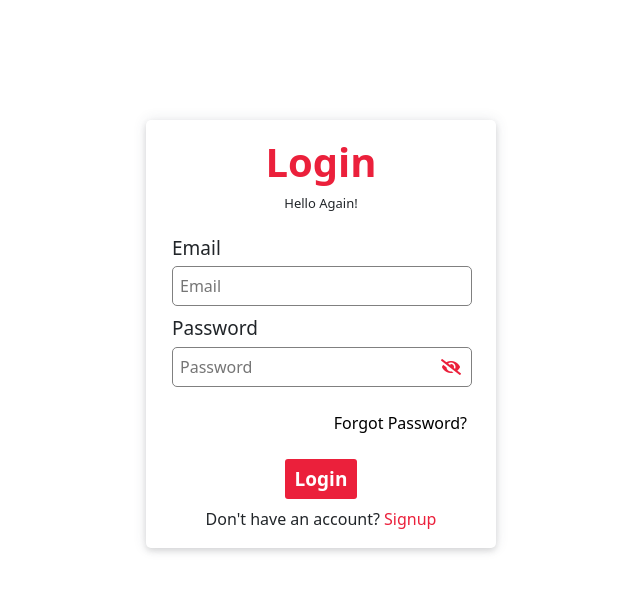
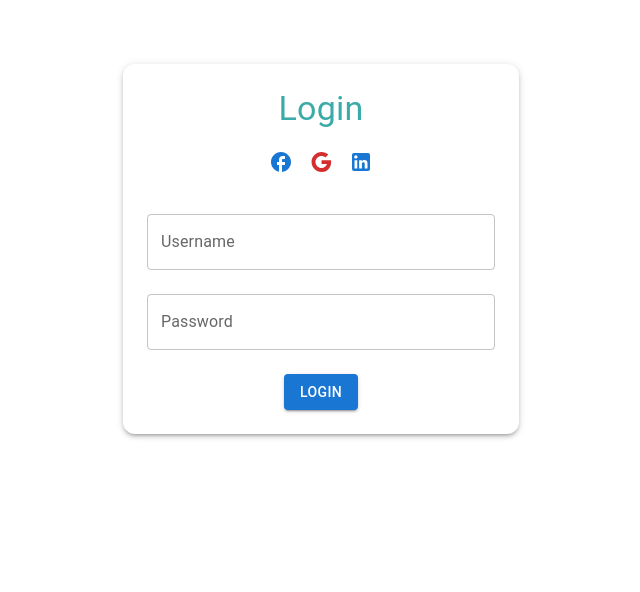
Before and after one commit to Agalya-10/React-Task-II, a React (Create React App) app: page /signin in a window 1280 px wide. Shown: the top 592 px of the page, without its empty margins (319-959 px from the left). Built offline with nearby package versions, Linux system fonts and the light colour scheme.

Commit message:
Create Material ui

```diff
--- a/package.json
+++ b/package.json
@@ -5,6 +5,7 @@
   "dependencies": {
     "@emotion/react": "^11.14.0",
     "@emotion/styled": "^11.14.0",
+    "@mui/icons-material": "^6.4.4",
     "@mui/material": "^6.4.4",
     "bootstrap": "^5.3.3",
     "cra-template": "1.2.0",
--- a/src/Components/Signin.jsx
+++ b/src/Components/Signin.jsx
@@ -1,175 +1,46 @@
-import React, { Component } from 'react';
-import * as Yup from 'yup';
-import { Navigate } from 'react-router-dom';
+import React, { Component } from "react";
+import { TextField, Button, Box, Typography, Container, IconButton } from "@mui/material";
+import FacebookOutlinedIcon from "@mui/icons-material/FacebookOutlined";
+import GoogleIcon from "@mui/icons-material/Google";
+import LinkedInIcon from "@mui/icons-material/LinkedIn";
 
 class Signin extends Component {
-  constructor(props) {
-    super(props);
-    this.state = {
-      email: '',
-      password: '',
-      errors: {
-        email: '',
-        password: '',
-      },
-      passwordVisible: false,
-      navigateToRegister: false,
-    };
-  }
-
-  validationSchema = Yup.object().shape({
-    email: Yup.string().email('Invalid email format').required('Email is required'),
-    password: Yup.string().min(6, 'Password must be at least 6 characters').required('Password is required'),
-  });
-
-  handleChange = (e) => {
-    this.setState({ [e.target.name]: e.target.value });
-  };
-
-  handleBlur = (e) => {};
-
-  handleSubmit = async (e) => {
+  handleSubmit = (e) => {
     e.preventDefault();
-
-    const { email, password } = this.state;
-
-    try {
-      await this.validationSchema.validate({ email, password }, { abortEarly: false });
-
-      try {
-        const response = await fetch(
-          'https://67286ba3270bd0b975555c01.mockapi.io/loginpage/Useeffecttaskone',
-          {
-            method: 'POST',
-            headers: {
-              'Content-Type': 'application/json',
-            },
-            body: JSON.stringify({ email, password }),
-          }
-        );
-
-        if (response.ok) {
-          console.log('Submitted Data:', { email, password });
-          this.setState({ navigateToRegister: true });
-        } else {
-          const errorData = await response.json();
-          alert(`Error: ${errorData.message}`);
-        }
-      } catch (error) {
-        console.error('Error:', error);
-        alert('An error occurred while logging in. Please try again.');
-      }
-    } catch (error) {
-      const newErrors = error.inner.reduce((acc, currError) => {
-        acc[currError.path] = currError.message;
-        return acc;
-      }, {});
-
-      this.setState({ errors: newErrors });
-    }
-  };
-
-  togglePasswordVisibility = () => {
-    this.setState((prevState) => ({
-      passwordVisible: !prevState.passwordVisible,
-    }));
-
+    const formData = new FormData(e.target);
+    console.log("Username:", formData.get("username"));
+    console.log("Password:", formData.get("password"));
   };
 
   render() {
-    const { email, password, errors, passwordVisible, navigateToRegister } = this.state;
+    return (
+      <Container maxWidth="xs">
+        <Box sx={{ mt: 8, p: 3, boxShadow: 3, borderRadius: 3, textAlign: "center", color: "#3aaba8" }}>
+          <Typography variant="h4" gutterBottom>
+            Login
+          </Typography>
 
-    if (navigateToRegister) {
-      return <Navigate to="/Signup" />;
-    }
+          <Box sx={{ display: "flex", justifyContent: "center", mb: 2 }}>
+            <IconButton color="primary">
+              <FacebookOutlinedIcon fontSize="medium" />
+            </IconButton>
+            <IconButton color="error">
+              <GoogleIcon fontSize="medium" />
+            </IconButton>
+            <IconButton color="primary">
+              <LinkedInIcon fontSize="medium" />
+            </IconButton>
+          </Box>
 
-    return (
-      <div className="formhead">
-        <form className="form1" onSubmit={this.handleSubmit}>
-          <h1 className="head1 mt-2">Login</h1>
-          <p className="head1 mt-2 text-dark" style={{ fontSize: '13px', fontWeight: '500' }}>
-            Hello Again!
-          </p>
-
-          <label className="label mt-1">Email</label>
-          <input
-            className="box1"
-            type="email"
-            name="email"
-            placeholder="Email"
-            value={email}
-            onChange={this.handleChange}
-            onBlur={this.handleBlur}
-            autoComplete="off"
-          />
-          {errors.email && (
-            <span style={{ color: 'red', fontSize: '13px', paddingLeft: '14px' }}>
-              {errors.email}
-            </span>
-          )}
-          <br />
-          <label className="label mt-2">Password</label>
-          <div style={{ position: 'relative' }}>
-            <input
-              className="box1"
-              type={passwordVisible ? 'text' : 'password'}
-              name="password"
-              placeholder="Password"
-              value={password}
-              onChange={this.handleChange}
-              onBlur={this.handleBlur}
-            />
-            <span
-              onClick={this.togglePasswordVisibility}
-              style={{
-                position: 'absolute',
-                right: '25px',
-                top: '55%',
-                transform: 'translateY(-50%)',
-                cursor: 'pointer',
-                fontSize: '16px',
-              }}
-            >
-              {passwordVisible ? (
-                <i className="fas fa-eye" style={{ color: 'rgb(235, 32, 59)' }}></i>
-              ) : (
-                <i className="fas fa-eye-slash" style={{ color: 'rgb(235, 32, 59)' }}></i>
-              )}
-            </span>
-          </div>
-          {errors.password && (
-            <span style={{ color: 'red', fontSize: '13px', paddingLeft: '14px' }}>
-              {errors.password}
-            </span>
-          )}
-          <br />
-
-          <div className="pass">
-            <a className="password" href="">
-              Forgot Password?
-            </a>
-          </div>
-          <br />
-
-          <div className="submit">
-            <button className="button1 mb-2" type="submit">
+          <form onSubmit={this.handleSubmit}>
+            <TextField fullWidth label="Username" variant="outlined" margin="normal" name="username" />
+            <TextField fullWidth label="Password" type="password" variant="outlined" margin="normal" name="password" />
+            <Button type="submit" variant="contained" bg="#3aaba8" sx={{ mt: 2 }}>
               Login
-            </button>
-          </div>
-
-          <p className="para1">
-            Don't have an account?{' '}
-            <a
-              className="link"
-              href="#"
-              onClick={() => this.setState({ navigateToRegister: true })}
-              style={{ color: 'rgb(235, 32, 59)' }}
-            >
-              Signup
-            </a>
-          </p>
-        </form>
-      </div>
+            </Button>
+          </form>
+        </Box>
+      </Container>
     );
   }
 }
```
Also changed, not shown: 1 other file (tests, documents, lock files or other folders).
